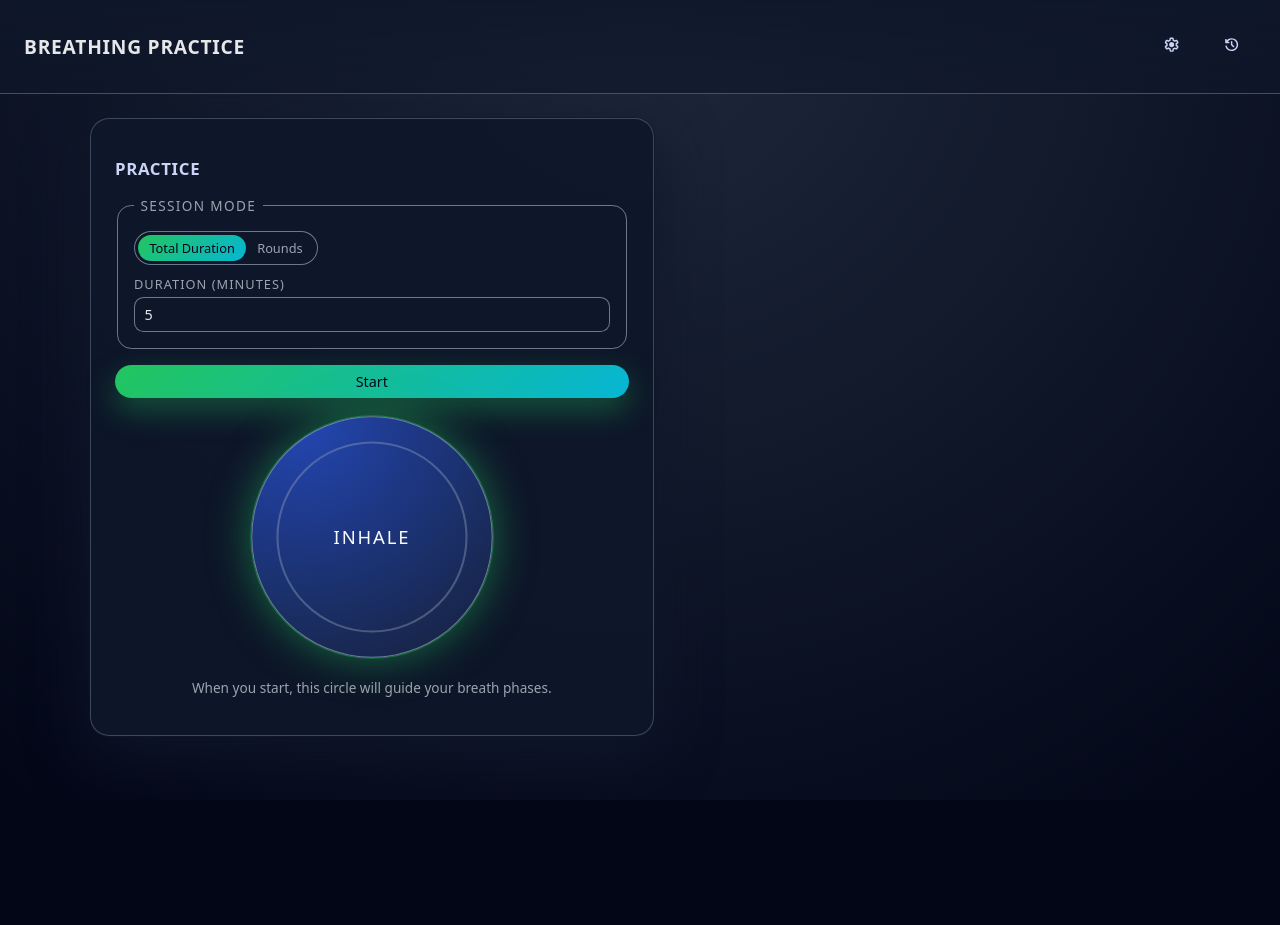
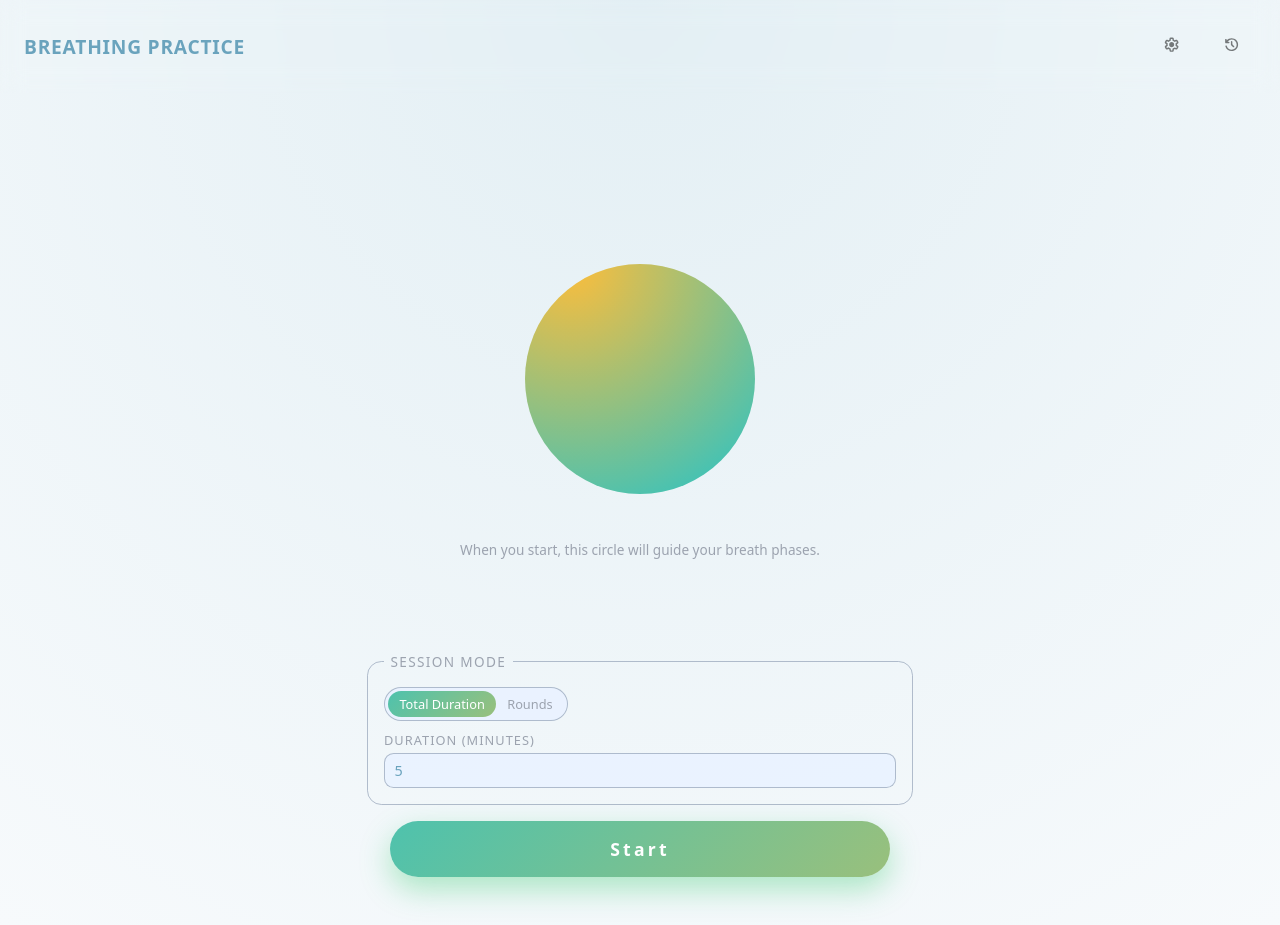
Before and after one commit to katmetax/breathing-practice, a Vue app: page / in a window 1280 px wide. Before the commit the page ends 800 px from the top, so only its background shows below. Built offline with nearby package versions, Linux system fonts and the light colour scheme.

Commit message:
Update theme and timer page UI

```diff
--- a/src/App.vue
+++ b/src/App.vue
@@ -64,9 +64,7 @@ const onSettingsClick = () => {
   display: flex;
   align-items: center;
   justify-content: space-between;
-  border-bottom: 1px solid var(--color-border-header);
   backdrop-filter: blur(12px);
-  background: var(--color-header-bg);
 }
 
 .app-title {
--- a/src/assets/main.css
+++ b/src/assets/main.css
@@ -30,14 +30,14 @@ a {
 /* Theme tokens */
 :root {
   /* Base background layers */
-  --color-page-bg: #020617;
-  --color-app-root-bg: radial-gradient(circle at top, #1e293b, #020617);
+  --color-page-bg: #f7fafc;
+  --color-app-root-bg: radial-gradient(circle at top, #e3eff4, var(--color-page-bg));
   --color-header-bg: linear-gradient(to bottom, rgba(15, 23, 42, 0.9), rgba(15, 23, 42, 0.6));
 
   /* Surfaces */
   --color-surface-panel: rgba(15, 23, 42, 0.92);
   --color-surface-panel-strong: rgba(15, 23, 42, 0.95);
-  --color-surface-soft: rgba(15, 23, 42, 0.9);
+  --color-surface-soft: rgba(233, 242, 255, 0.9);
   --color-surface-soft-strong: rgba(15, 23, 42, 0.95);
 
   /* Borders */
@@ -48,17 +48,17 @@ a {
   --color-border-dashed-soft: rgba(148, 163, 184, 0.6);
 
   /* Text */
-  --color-text-main: #f9fafb;
-  --color-text-strong: #e5e7eb;
+  --color-text-main: #586065;
+  --color-text-strong: #6aa3bd;
   --color-text-muted: #9ca3af;
-  --color-text-soft: #cbd5f5;
-  --color-text-on-primary: #020617;
+  --color-text-soft: #64779d;
+  --color-text-on-primary: #ffffff;
   --color-text-success-soft: #bbf7d0;
   --color-text-danger-soft: #fecaca;
 
   /* Accents / functional colors */
-  --color-primary: #22c55e;
-  --color-primary-alt: #06b6d4;
+  --color-primary: #4ec2ad;
+  --color-primary-alt: #99c07c;
   --color-primary-soft: #bbf7d0;
   --color-danger: #f75050;
   --color-danger-soft: #fecaca;
@@ -66,10 +66,10 @@ a {
   /* Gradients */
   --gradient-primary: linear-gradient(135deg, var(--color-primary), var(--color-primary-alt));
   --gradient-nav-pill-active: var(--gradient-primary);
-  --gradient-breath-circle: radial-gradient(circle at 20% 0, #1e40af, #0f172a);
+  --gradient-breath-circle: radial-gradient(circle at 20% 0, #fdbb2d, #22c1c3);
 
   /* Subtle UI */
-  --color-nav-link: #cbd5f5;
+  --color-nav-link: #74787a;
   --color-nav-link-hover-bg: rgba(148, 163, 184, 0.15);
 
   /* Shadows */
@@ -87,3 +87,60 @@ a {
   background: rgba(148, 163, 184, 0.6);
   border-radius: 999px;
 }
+
+.btn {
+  display: inline-flex;
+  align-items: center;
+  justify-content: center;
+  border-radius: 999px;
+  padding: 1rem;
+  font-size: 0.9rem;
+  max-width: 500px;
+  border: none;
+  cursor: pointer;
+  transition:
+    transform 120ms ease,
+    box-shadow 120ms ease,
+    background-color 140ms ease;
+}
+
+.btn-primary {
+  background: var(--gradient-primary);
+  color: var(--color-text-on-primary);
+  letter-spacing: 0.2rem;
+  font-size: 1.1rem;
+  font-weight: 700;
+  box-shadow: var(--shadow-primary);
+}
+
+.btn-primary:hover {
+  transform: translateY(-1px);
+  box-shadow: var(--shadow-primary-hover);
+}
+
+.btn-primary:disabled {
+  opacity: 0.6;
+  box-shadow: none;
+  cursor: default;
+}
+
+.btn-secondary {
+  background: var(--color-surface-soft);
+  color: var(--color-text-strong);
+  border: 1px solid var(--color-border-strong);
+}
+
+.btn-secondary:hover {
+  background: rgba(30, 64, 175, 0.6);
+}
+
+.btn-ghost {
+  margin-top: 0.5rem;
+  background: transparent;
+  color: var(--color-text-soft);
+  border: 1px solid var(--color-border-strong);
+}
+
+.btn-ghost:hover {
+  background: var(--color-surface-soft);
+}
--- a/src/views/HistoryPage.vue
+++ b/src/views/HistoryPage.vue
@@ -154,20 +154,4 @@ function formatDuration(seconds: number): string {
   font-size: 0.8rem;
   color: var(--color-text-muted);
 }
-
-.btn {
-  display: inline-flex;
-  align-items: center;
-  justify-content: center;
-  border-radius: 999px;
-  padding: 0.45rem 1rem;
-  font-size: 0.9rem;
-  border: none;
-  cursor: pointer;
-}
-
-.btn-primary {
-  background: var(--gradient-primary);
-  color: var(--color-text-on-primary);
-}
 </style>
--- a/src/views/SettingsPage.vue
+++ b/src/views/SettingsPage.vue
@@ -426,61 +426,6 @@ onBeforeUnmount(() => {
   color: var(--color-success-soft);
 }
 
-.btn {
-  display: inline-flex;
-  align-items: center;
-  justify-content: center;
-  border-radius: 999px;
-  padding: 0.45rem 1rem;
-  font-size: 0.9rem;
-  border: none;
-  cursor: pointer;
-  transition:
-    transform 120ms ease,
-    box-shadow 120ms ease,
-    background-color 140ms ease;
-}
-
-.btn-primary {
-  background: var(--gradient-primary);
-  color: var(--color-text-on-primary);
-  box-shadow: var(--shadow-primary);
-  width: 100%;
-  margin-top: 5%;
-}
-
-.btn-primary:hover {
-  transform: translateY(-1px);
-  box-shadow: var(--shadow-primary-hover);
-}
-
-.btn-primary:disabled {
-  opacity: 0.6;
-  box-shadow: none;
-  cursor: default;
-}
-
-.btn-secondary {
-  background: var(--color-surface-soft);
-  color: var(--color-text-strong);
-  border: 1px solid var(--color-border-strong);
-}
-
-.btn-secondary:hover {
-  background: rgba(30, 64, 175, 0.6);
-}
-
-.btn-ghost {
-  margin-top: 0.5rem;
-  background: transparent;
-  color: var(--color-text-soft);
-  border: 1px solid var(--color-border-strong);
-}
-
-.btn-ghost:hover {
-  background: var(--color-surface-soft);
-}
-
 .presets-section {
   margin-top: 1.25rem;
 }
--- a/src/views/TimerPage.vue
+++ b/src/views/TimerPage.vue
@@ -1,10 +1,52 @@
 <template>
   <section class="timer-page">
-    <div class="timer-layout">
-      <div class="panel">
-        <h2 class="panel-title">Practice</h2>
+    <div>
+      <div>
+        <section class="session-visual">
+          <p class="breath-phase-label">
+            {{ isCountingDown ? `Starting in ${countdownRemaining}…` : phaseLabel }}
+          </p>
+
+          <div
+            class="breath-circle"
+            :class="['breath-circle--' + currentPhase]"
+            :style="{ '--phase-progress': phaseProgress }"
+            aria-live="polite"
+          >
+            <div class="breath-progress" aria-hidden="true"></div>
+
+            <!--
+              Debug-only literal timer. Kept for development but hidden in the UI.
+            <p class="breath-timer-label">
+              {{ formattedElapsed }}
+            </p>
+            -->
+          </div>
+          <p class="session-meta">
+            <span v-if="isRunning">
+              Round {{ currentRound }} •
+              {{ mode === 'rounds' ? `${rounds} total` : 'duration mode' }}
+            </span>
+            <span v-else-if="sessionComplete">
+              Session complete —
+              {{ lastDurationDisplay }}
+            </span>
+            <span v-else class="muted">
+              When you start, this circle will guide your breath phases.
+            </span>
+          </p>
+
+          <span v-if="selectedPreset" class="muted">
+            Selected preset: {{ selectedPreset.name }}
+          </span>
+
+          <button v-if="isRunning" class="btn btn-ghost" type="button" @click="handleStop">
+            Stop session
+          </button>
+        </section>
 
         <form class="form form--session" @submit.prevent="handleStart">
+          <div class="session-settings">
             <fieldset class="fieldset">
               <legend class="fieldset-legend">Session Mode</legend>
               <div class="mode-toggle">
@@ -56,54 +98,13 @@
               type="submit"
               :disabled="!canStart || isRunning || isCountingDown"
             >
-            <span v-if="isCountingDown">Starting in {{ countdownRemaining }}…</span>
-            <span v-else>Start</span>
+              <span>Start</span>
             </button>
             <p v-if="startError" class="field-error">
               {{ startError }}
             </p>
+          </div>
         </form>
-
-        <section class="session-visual">
-          <div
-            class="breath-circle"
-            :class="['breath-circle--' + currentPhase]"
-            :style="{ '--phase-progress': phaseProgress }"
-            aria-live="polite"
-          >
-            <div class="breath-progress" aria-hidden="true"></div>
-            <p class="breath-phase-label">
-              {{ isCountingDown ? `Starting in ${countdownRemaining}…` : phaseLabel }}
-            </p>
-            <!--
-              Debug-only literal timer. Kept for development but hidden in the UI.
-            <p class="breath-timer-label">
-              {{ formattedElapsed }}
-            </p>
-            -->
-          </div>
-          <p class="session-meta">
-            <span v-if="isRunning">
-              Round {{ currentRound }} •
-              {{ mode === 'rounds' ? `${rounds} total` : 'duration mode' }}
-            </span>
-            <span v-else-if="sessionComplete">
-              Session complete —
-              {{ lastDurationDisplay }}
-            </span>
-            <span v-else class="muted">
-              When you start, this circle will guide your breath phases.
-            </span>
-          </p>
-
-          <span v-if="selectedPreset" class="muted">
-            Selected preset: {{ selectedPreset.name }}
-          </span>
-
-          <button v-if="isRunning" class="btn btn-ghost" type="button" @click="handleStop">
-            Stop session
-          </button>
-        </section>
       </div>
     </div>
   </section>
@@ -135,7 +136,7 @@ const isRunning = ref(false)
 const sessionComplete = ref(false)
 const isCountingDown = ref(false)
 const countdownRemaining = ref(0)
-const currentPhase = ref<'inhale' | 'hold_in' | 'exhale' | 'hold_out'>('inhale')
+const currentPhase = ref<'inhale' | 'hold_in' | 'exhale' | 'hold_out' | ''>('')
 const currentRound = ref(1)
 const elapsedTotal = ref(0)
 const elapsedPhase = ref(0)
@@ -391,10 +392,24 @@ onBeforeUnmount(() => {
   display: flex;
   flex-direction: column;
   gap: 1rem;
+  justify-self: center;
+  align-items: center;
+  width: 100%;
 }
 
 .form--session {
   margin-bottom: 1.5rem;
+}
+
+.session-settings {
+  width: 50%;
+}
+
+.btn-primary {
+  display: flex;
+  justify-self: center;
+  width: 100%;
+  margin-top: 1rem;
 }
 
 .fieldset {
@@ -461,59 +476,6 @@ onBeforeUnmount(() => {
   margin-top: 0.3rem;
   font-size: 0.8rem;
   color: var(--color-success-soft);
-}
-
-.btn {
-  display: inline-flex;
-  align-items: center;
-  justify-content: center;
-  border-radius: 999px;
-  padding: 0.45rem 1rem;
-  font-size: 0.9rem;
-  border: none;
-  cursor: pointer;
-  transition:
-    transform 120ms ease,
-    box-shadow 120ms ease,
-    background-color 140ms ease;
-}
-
-.btn-primary {
-  background: var(--gradient-primary);
-  color: var(--color-text-on-primary);
-  box-shadow: var(--shadow-primary);
-}
-
-.btn-primary:hover {
-  transform: translateY(-1px);
-  box-shadow: var(--shadow-primary-hover);
-}
-
-.btn-primary:disabled {
-  opacity: 0.6;
-  box-shadow: none;
-  cursor: default;
-}
-
-.btn-secondary {
-  background: var(--color-surface-soft);
-  color: var(--color-text-strong);
-  border: 1px solid var(--color-border-strong);
-}
-
-.btn-secondary:hover {
-  background: rgba(30, 64, 175, 0.6);
-}
-
-.btn-ghost {
-  margin-top: 0.5rem;
-  background: transparent;
-  color: var(--color-text-soft);
-  border: 1px solid var(--color-border-strong);
-}
-
-.btn-ghost:hover {
-  background: var(--color-surface-soft);
 }
 
 .presets-section {
@@ -610,11 +572,11 @@ onBeforeUnmount(() => {
 }
 
 .session-visual {
-  margin-top: 0.5rem;
+  margin: 5rem 0;
   display: flex;
   flex-direction: column;
   align-items: center;
-  gap: 0.75rem;
+  gap: 2rem;
 }
 
 .breath-circle {
@@ -622,7 +584,6 @@ onBeforeUnmount(() => {
   height: 230px;
   border-radius: 999px;
   background: var(--gradient-breath-circle);
-  border: 1px solid var(--color-border-strong);
   display: flex;
   flex-direction: column;
   align-items: center;
@@ -664,7 +625,6 @@ onBeforeUnmount(() => {
   position: absolute;
   inset: 10%;
   border-radius: inherit;
-  border: 2px solid var(--color-border-subtle);
   pointer-events: none;
 }
 
```
Lines whose indentation alone changed are shown as unchanged.
